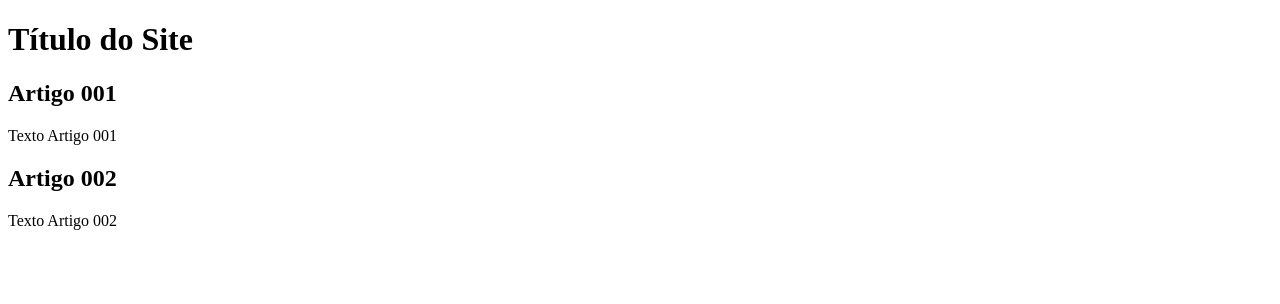
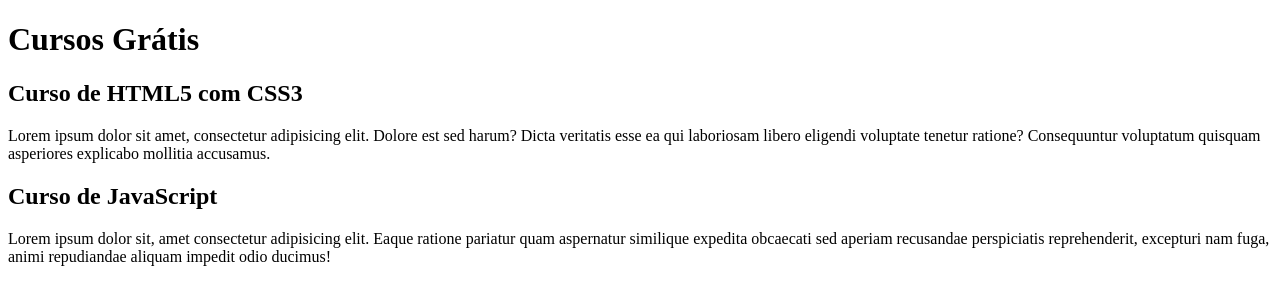
Before and after one commit to rodrigoyamauti/projeto-site, a plain HTML site: page index.html in a window 1280 px wide. Drawn offline with Linux system fonts and the light colour scheme.

Commit message:
comecei a escrever o conteúdo

```diff
--- a/index.html
+++ b/index.html
@@ -8,15 +8,15 @@
 <body>
     <main>
         <header>
-            <h1>Título do Site</h1>
+            <h1>Cursos Grátis</h1>
         </header>
         <article>
-            <h2>Artigo 001</h2>
-            <p>Texto Artigo 001</p>
+            <h2>Curso de HTML5 com CSS3</h2>
+            <p>Lorem ipsum dolor sit amet, consectetur adipisicing elit. Dolore est sed harum? Dicta veritatis esse ea qui laboriosam libero eligendi voluptate tenetur ratione? Consequuntur voluptatum quisquam asperiores explicabo mollitia accusamus.</p>
         </article>
         <article>
-            <h2>Artigo 002</h2>
-            <p>Texto Artigo 002</p>
+            <h2>Curso de JavaScript</h2>
+            <p>Lorem ipsum dolor sit, amet consectetur adipisicing elit. Eaque ratione pariatur quam aspernatur similique expedita obcaecati sed aperiam recusandae perspiciatis reprehenderit, excepturi nam fuga, animi repudiandae aliquam impedit odio ducimus!</p>
         </article>
     </main>
 </body>
```
